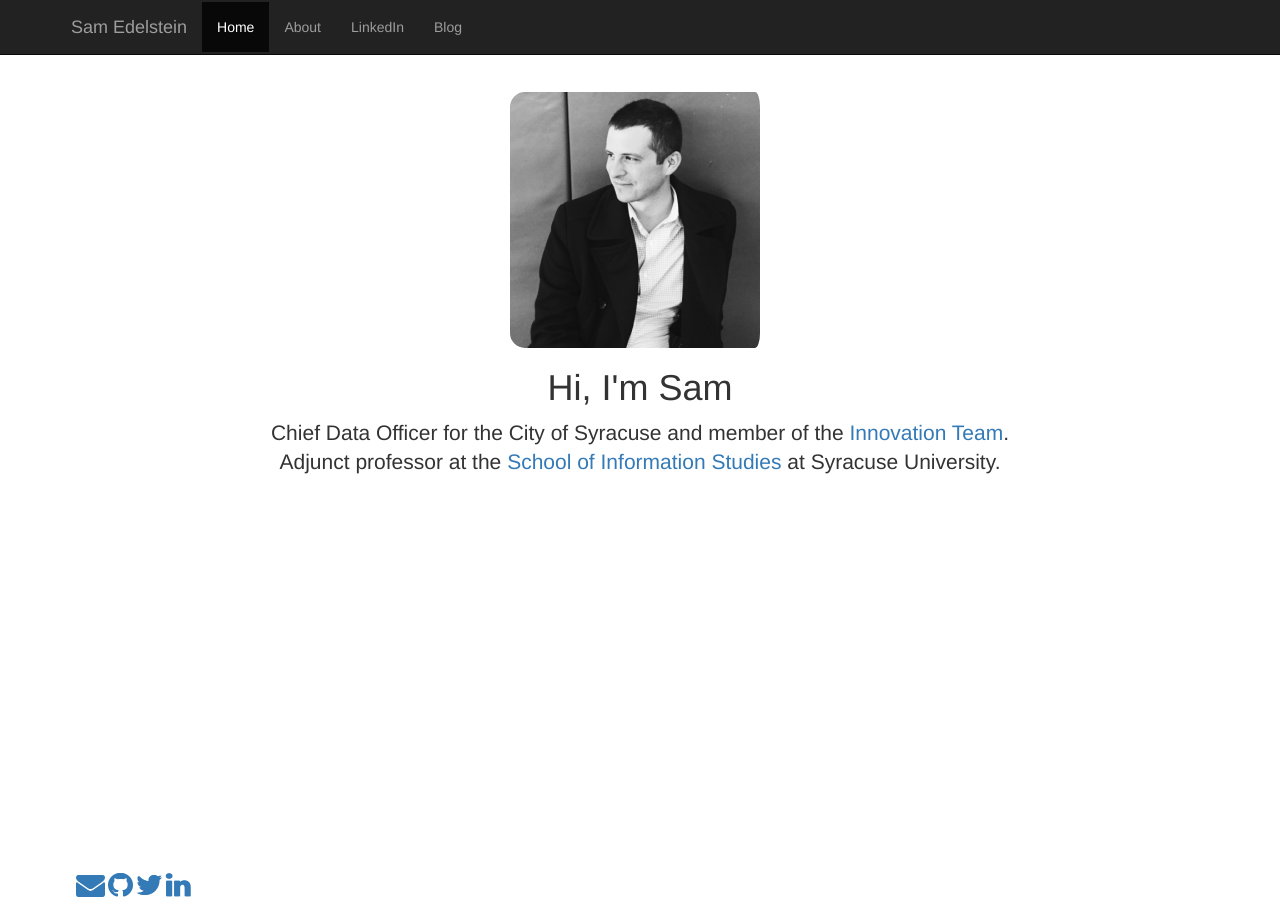
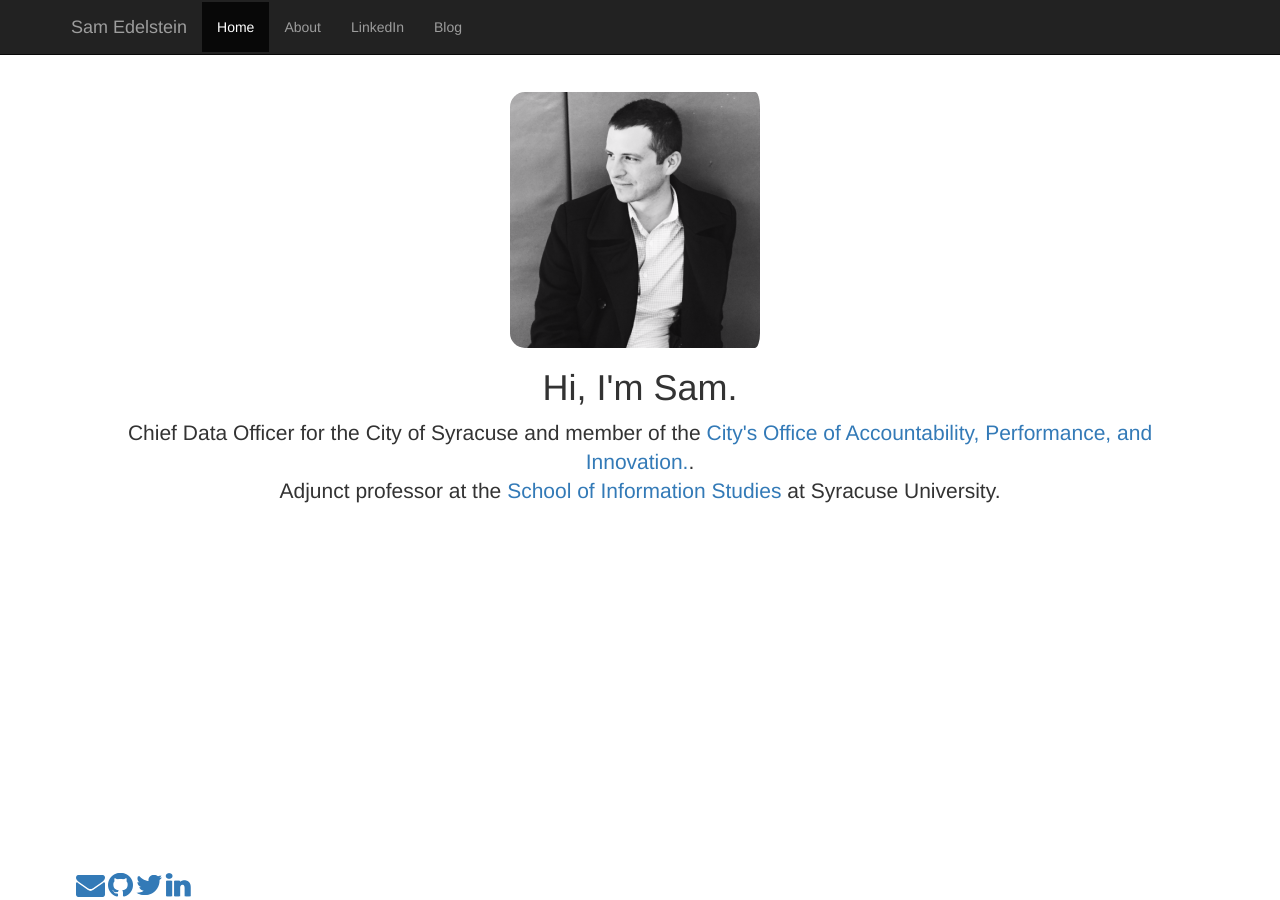
Before and after one commit to samedelstein/samedelstein.github.io, a Jekyll site: the page built from index.html, in a window 1280 px wide. Built offline with Jekyll 4.4.1, drawn with Linux system fonts in a browser that asks for light colours; nearby versions of some CDN libraries; library files that are not in the unit come from our copies.

Commit message:
updated info

```diff
--- a/index.html
+++ b/index.html
@@ -30,8 +30,8 @@ title: Home
 
       <div class="starter-template">
         <img src="img/SamEdelstein.png" alt="photo by Addison Spears" align="center">
-        <h1>Hi, I'm Sam</h1>
-        <p class="lead">Chief Data Officer for the City of Syracuse and member of the <a href="http://innovatesyracuse.com">Innovation Team</a>.
+        <h1>Hi, I'm Sam.</h1>
+        <p class="lead">Chief Data Officer for the City of Syracuse and member of the <a href="http://innovatesyracuse.com">City's Office of Accountability, Performance, and Innovation.</a>.
 
         <br>Adjunct professor at the <a href="http://ischool.syr.edu">School of Information Studies</a> at Syracuse University.</p>
       </div>
```
